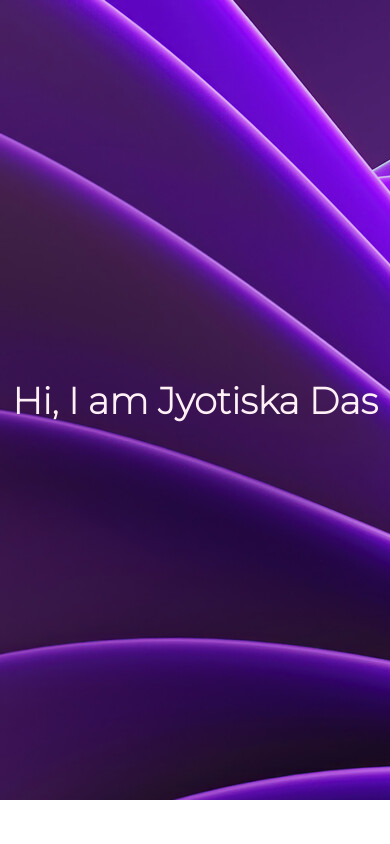
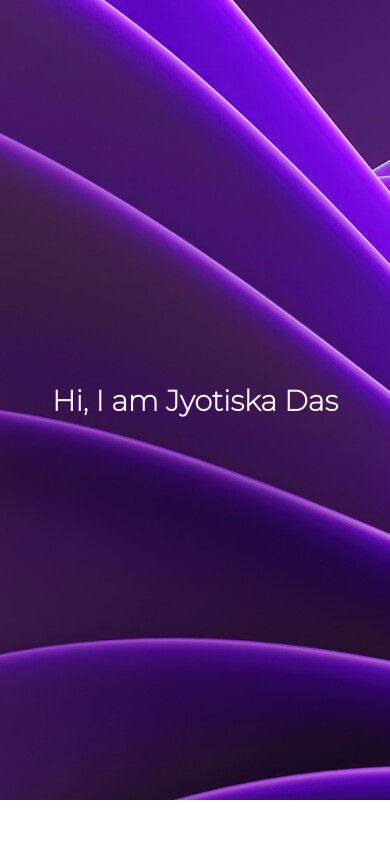
Before and after one commit to jutsudas/Portfolio-Website, a plain HTML site: page index.html in a window 390 px wide. Shown: the top 844 px of the page. Drawn offline with Linux system fonts and the light colour scheme.

Commit message:
Update style.css

```diff
--- a/style.css
+++ b/style.css
@@ -120,3 +120,9 @@ div >p{
          font-size: 2.3rem;
     }
 }
+
+@media(max-width:390px){
+    h1{
+        font-size:1.8rem;
+    }
+}
```
